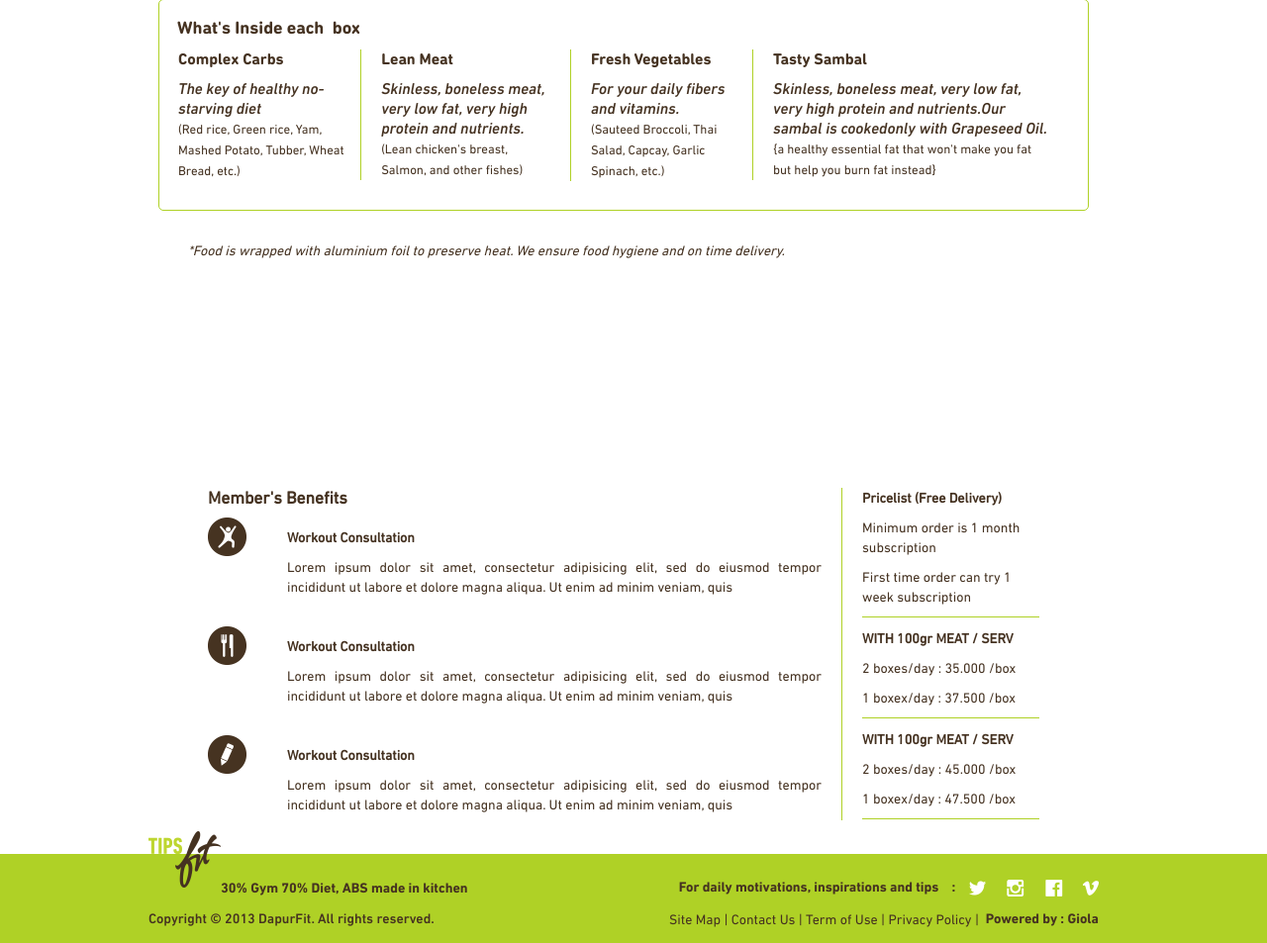
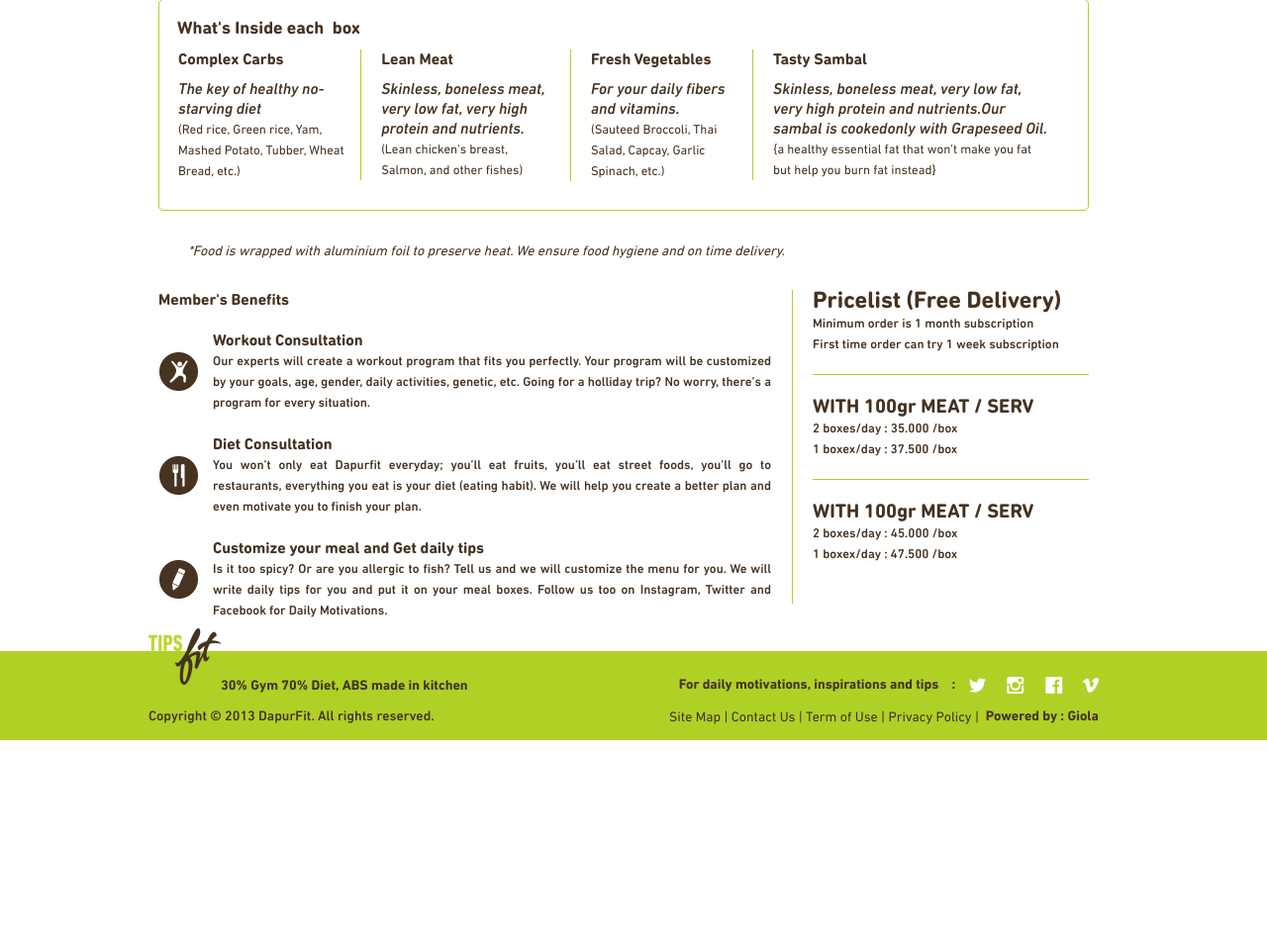
Before and after one commit to shanmarkus/DapurFit, a CodeIgniter app: page /dapurfit/index.php/howtoorder/index in a window 1280 px wide. Shown: the part 504-1457 px from the top of the page at 99% size. After the commit the page ends 1252 px from the top, so only its background shows below. Run offline with CodeIgniter, Linux system fonts and the light colour scheme.

Commit message:
How to order page done

```diff
--- a/application/views/howtoorder.php
+++ b/application/views/howtoorder.php
@@ -111,56 +111,11 @@
               </table>
             </div><!--  close span -->
           </div><!-- close row -->
-<!--           <div class="row">
-            <div class="span3">
-              <div>
-                <p><div class="font-round-b ft-sz-16">Complex Carbs</div></p>
-                <p><div class="font-normal-mi ft-sz-16">
-                  The key of healthy no-starving diet
-                </div></br>
-                <div class="font-normal-r ft-sz-13">
-                  (Red rice, Green rice, Yam, Mashed Potato, Tubber, Wheat Bread, etc.)</p>
-                </div>
-              </div>
-            </div>
-            <div class="span3">
-              <div class="border-left padding-left20">
-               <p>
-                <div class="font-round-b ft-sz-16">Lean Meat</div>
-              </p>
-              <p>
-                <div class="font-normal-mi ft-sz-16">Skinless, boneless meat, very low fat, very high protein and nutrients.</div></br>
-                <div class="font-normal-r ft-sz-13">(Lean chicken's breast, Salmon, and other fishes)</div>
-              </p>
-            </div>
-          </div>
-          <div class="span3">
-            <div class="border-left padding-left20">
-             <p><div class="font-round-b ft-sz-16">Fresh Vegetables</div></p>
-             <p>
-               <div class="font-normal-mi ft-sz-16">For your daily fibers and vitamins.</div></br>
-               <div class="font-normal-r ft-sz-13">(Sauteed Broccoli, Thai Salad, Capcay, Garlic Spinach, etc.)</div>
-             </p>
-           </div>
-         </div>
-         <div class="span3">
-          <div class="border-left padding-left20">
-            <p><div class="font-round-b ft-sz-16">Tasty Sambal</div></p>
-            <p>
-              <div class="font-normal-mi ft-sz-16">
-                Skinless, boneless meat, very low fat, very high protein and nutrients.Our sambal is cookedonly with Grapeseed Oil.
-              </div></br>
-              <div class="font-normal-r ft-sz-13">
-                {a healthy essential fat that won't make you fat but help you burn fat instead}
-              </div>
-            </p>
-          </div>
-        </div>
-      </div>-->
+
+
+
         </div>
 
-  </div>
-</div>
 
         <div class="row paddingTop10px">
           <div class="span12">
@@ -174,64 +129,96 @@
 
   <!-- Members Benefits and Price List -->
   <div class="container">
-  <div class="row paddingTop20px margin-left20px">
+    <div class="row paddingTop20px">
       <div class="span8 MembersBenefits">
-      <h4> Member's Benefits </h4>
-      <div class="row">
-        <div class="span1">
-          <img src="<?php echo RESOURCES?>img/how-to-order_15.png">
-        </div>
-        <div class="span7">
-         <h5> Workout Consultation </h5>
-         <p>Lorem ipsum dolor sit amet, consectetur adipisicing elit, sed do eiusmod tempor incididunt ut labore et dolore magna aliqua. Ut enim ad minim veniam, quis</p>
+        <div class="font-round-b ft-sz-16"> Member's Benefits </div></br>
+        <div class="row paddingTop20px">
+          <div class="span8">
+            <table>
+              <tr>
+                <td class="width40">
+                  <img  class="benefits-image" src="<?php echo RESOURCES?>img/how-to-order_15.png">
+                </td>
+                <td width="10px"></td>
+                <td>
+                  <div class="font-round-b ft-sz-16"> Workout Consultation </div></br>
+                  <div class="font-normal-m ft-sz-13">Our experts will create a workout program that fits you perfectly. Your program will be customized by your goals,
+age, gender, daily activities, genetic, etc. Going for a holliday trip? No worry, there’s a program for every situation.</div>
+                </td>
+              </tr>
+            </table>
+
+
+
           </div>
         </div>
         <div class="row paddingTop20px">
-      <div class="span1">
-        <img src="<?php echo RESOURCES?>img/how-to-order_18.png">
-      </div>
-      <div class="span7">
-        <h5> Workout Consultation </h5>
-        <p>Lorem ipsum dolor sit amet, consectetur adipisicing elit, sed do eiusmod tempor incididunt ut labore et dolore magna aliqua. Ut enim ad minim veniam, quis</p>
+          <div class="span8">
+            <table>
+              <tr>
+                <td class="width40">
+                  <img class="benefits-image" src="<?php echo RESOURCES?>img/how-to-order_18.png">
+                </td>
+                <td width="10px"></td>
+                <td>
+                 <div class="font-round-b ft-sz-16">Diet Consultation </div></br>
+                 <div class="font-normal-m ft-sz-13">You won’t only eat Dapurfit everyday; you’ll eat fruits, you’ll eat street foods, you’ll go to restaurants, everything
+you eat is your diet (eating habit). We will help you create a better plan and even motivate you to finish your plan.</div>
+               </td>
+             </tr>
+
+           </table>
+
+
          </div>
        </div>
        <div class="row paddingTop20px">
-      <div class="span1">
-        <img src="<?php echo RESOURCES?>img/how-to-order_21.png">
-      </div>
-      <div class="span7">
-        <h5> Workout Consultation </h5>
-        <p>Lorem ipsum dolor sit amet, consectetur adipisicing elit, sed do eiusmod tempor incididunt ut labore et dolore magna aliqua. Ut enim ad minim veniam, quis</p>
+        <div class="span8">
+          <table class="benefits">
+            <tr>
+              <td class="width40">
+               <img class="benefits-image" src="<?php echo RESOURCES?>img/how-to-order_21.png">
+
+             </td>
+             <td width="10px"></td>
+             <td>
+               <div class="font-round-b ft-sz-16"> Customize your meal and Get daily tips</div></br>
+               <div class="font-normal-m ft-sz-13">Is it too spicy? Or are you allergic to fish? Tell us and we will customize the menu for you. We will write daily tips
+for you and put it on your meal boxes. Follow us too on Instagram, Twitter and Facebook for Daily Motivations.</div>
+             </td>
+           </tr>
+         </table>
+
+
        </div>
      </div>
    </div>
    <!-- Price List -->
-  <div class="span3">
-    <div class="left-border paddinglr20">
-      <div class="textPriceList">
-        <h5>Pricelist (Free Delivery)</h5>
-        <p>Minimum order is 1 month subscription</p>
-        <p>First time order can try 1 week subscription</p>
+   <div class="span4">
+    <div class="left-border padding-left20 line-height1.5">
+      <div class="textPriceList padding-bottom20">
+        <div class="font-round-b ft-sz-24">Pricelist (Free Delivery)</div></br>
+        <div class="font-round-m ft-sz-13">Minimum order is 1 month subscription</div></br>
+        <div class="font-round-m ft-sz-13">First time order can try 1 week subscription</div>
       </div>
       <div class="HR">
         <hr>
       </div>
-      <div class="Meat100PriceList">
-        <h5>WITH 100gr MEAT / SERV</h5>
-        <p>2 boxes/day : 35.000 /box</p>
-        <p>1 boxex/day : 37.500 /box</p>
+      <div class="Meat100PriceList padding-tb20">
+        <div class="font-round-b ft-sz-20">WITH 100gr MEAT / SERV</div></br>
+        <div class="font-round-m ft-sz-13">2 boxes/day : 35.000 /box</div></br>
+        <div class="font-round-m ft-sz-13">1 boxex/day : 37.500 /box</div>
       </div>
       <div class="HR">
         <hr>
       </div>
-      <div class="Meat200PriceList">
-        <h5>WITH 100gr MEAT / SERV</h5>
-        <p>2 boxes/day : 45.000 /box</p>
-        <p>1 boxex/day : 47.500 /box</p>
+      <div class="Meat200PriceList padding-tb20">
+        <div class="font-round-b ft-sz-20">WITH 100gr MEAT / SERV</div></br>
+        <div class="font-round-m ft-sz-13">2 boxes/day : 45.000 /box</div></br>
+        <div class="font-round-m ft-sz-13">1 boxex/day : 47.500 /box</div>
       </div>
-      <div class="HR">
-        <hr>
-      </div>
+      </br>
+
     </div> <!-- close span6 -->
   </div> <!-- close row -->
 </div>
--- a/resources/css/home.css
+++ b/resources/css/home.css
@@ -142,7 +142,12 @@ a:link, a:active, a:visited{
 .paddinglr20{
   padding:0px 20px;
 }
-
+.padding-tb20{
+  padding: 20px 0px;
+}
+.padding-bottom20{
+  padding-bottom:20px;
+}
 
 
 
@@ -238,6 +243,10 @@ p.width11{
   font-family: "din_next_rounded_lt_probold";
   display: inline;
 }
+.font-round-m{
+  font-family: "din_next_rounded_lt_promedium";
+  display: inline;
+}
 .about-content{
   font-size: 16px;
   margin-bottom: 40px;
--- a/resources/css/howtoorder.css
+++ b/resources/css/howtoorder.css
@@ -22,3 +22,17 @@
 .border-left{
 	border-left: 1px solid rgb(175,209,38);;
 }
+
+.benefits-image{
+	float: left;
+
+display: block;
+vertical-align: middle;
+}
+td.width40 {
+	width:40px;
+}
+
+.line-height1.5{
+	line-height: 1.5;
+}
```
Also changed, not shown: 2 other files. Lines whose indentation alone changed are shown as unchanged.
